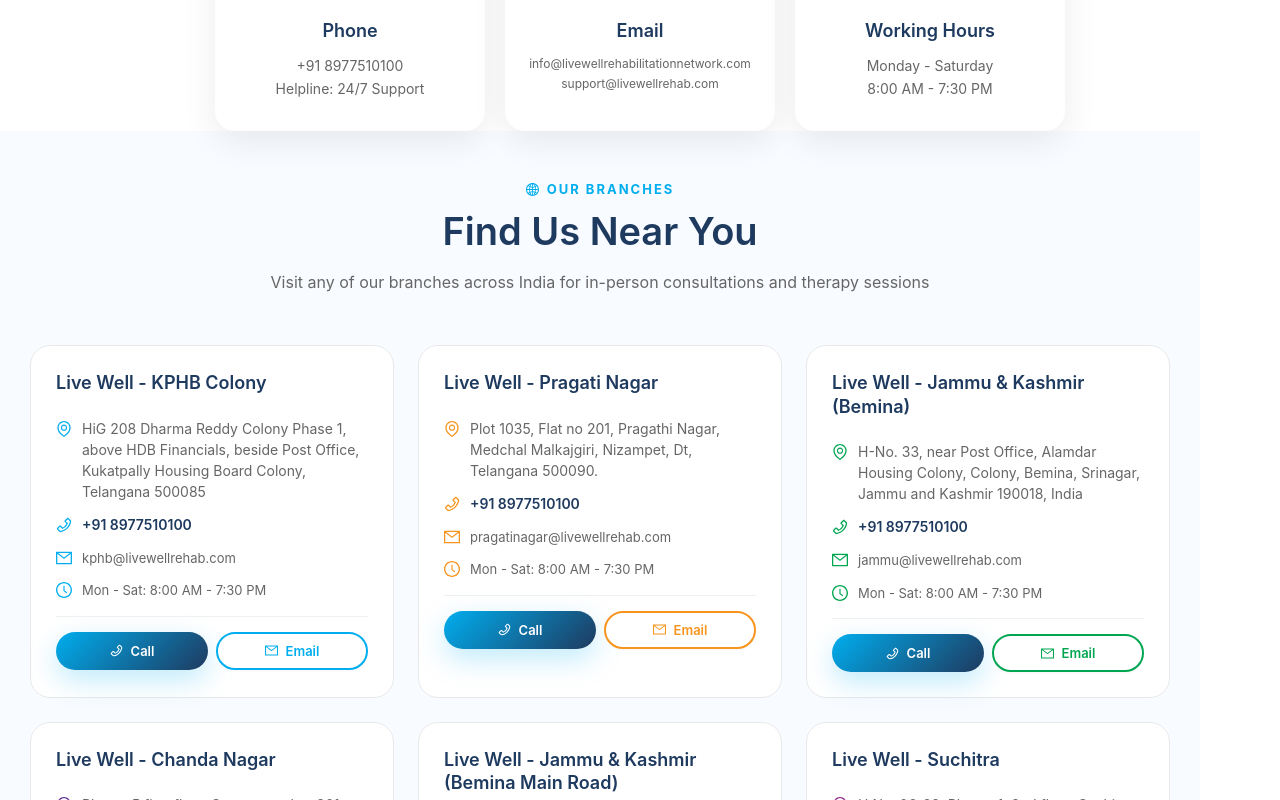
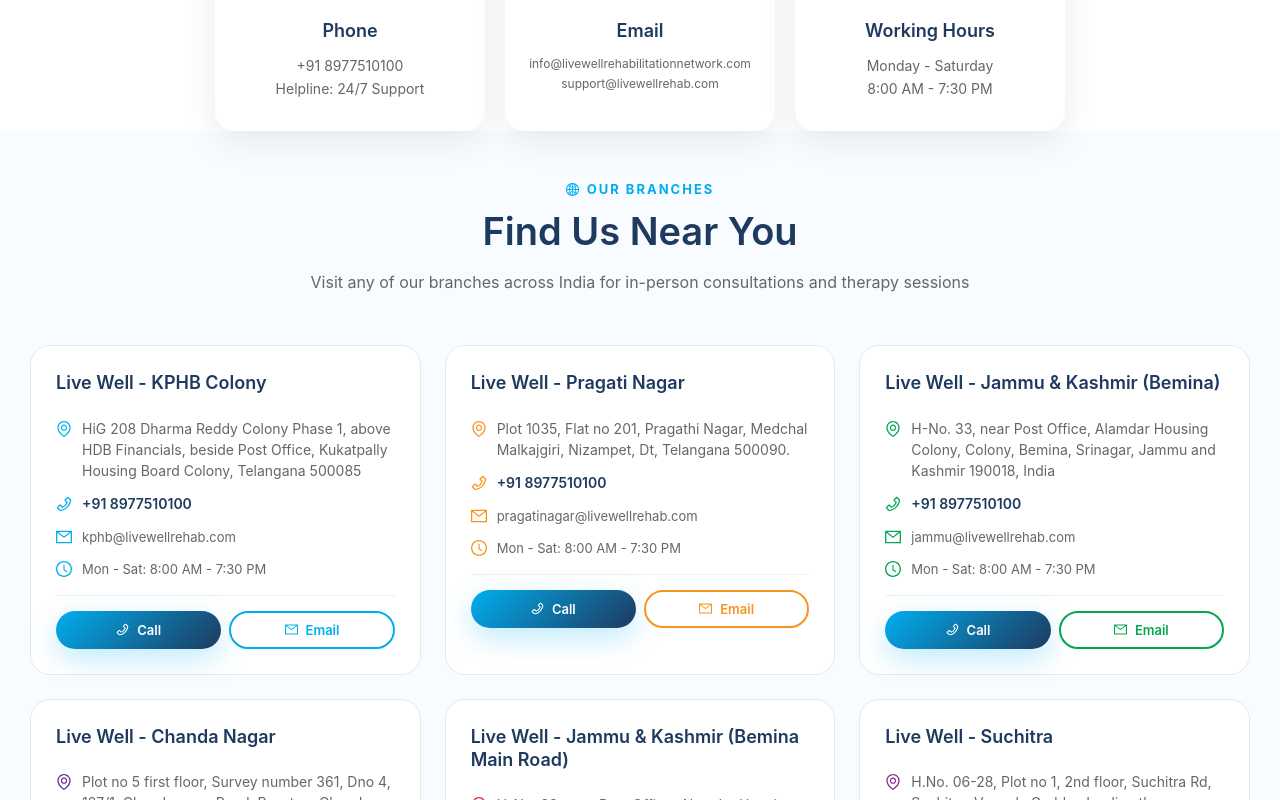
Before and after one commit to charankumarpalimara/LIVEWELL, a React (Vite) app: page /contact in a window 1280 px wide. Shown: the part 420-1220 px from the top of the page. Built offline with nearby package versions, Linux system fonts and the light colour scheme; no server answers.

Commit message:
Update Contact.jsx

```diff
--- a/src/pages/Contact.jsx
+++ b/src/pages/Contact.jsx
@@ -336,9 +336,9 @@ const Contact = () => {
       {/* Branches Section */}
       <div
         data-animate-id="branches"
-        style={{ padding: '50px 30px', maxWidth: '1200px', background: '#f8fbff' }}
+        style={{ padding: '50px 30px', maxWidth: '1400px', background: '#f8fbff' }}
       >
-        <div style={{ margin: '0 auto' }}>
+        <div style={{  maxWidth: '1400px',  margin: '0 auto' }}>
           <div style={{ textAlign: 'center', marginBottom: '50px' }}>
             <div style={{
               color: '#00aeef',
```
